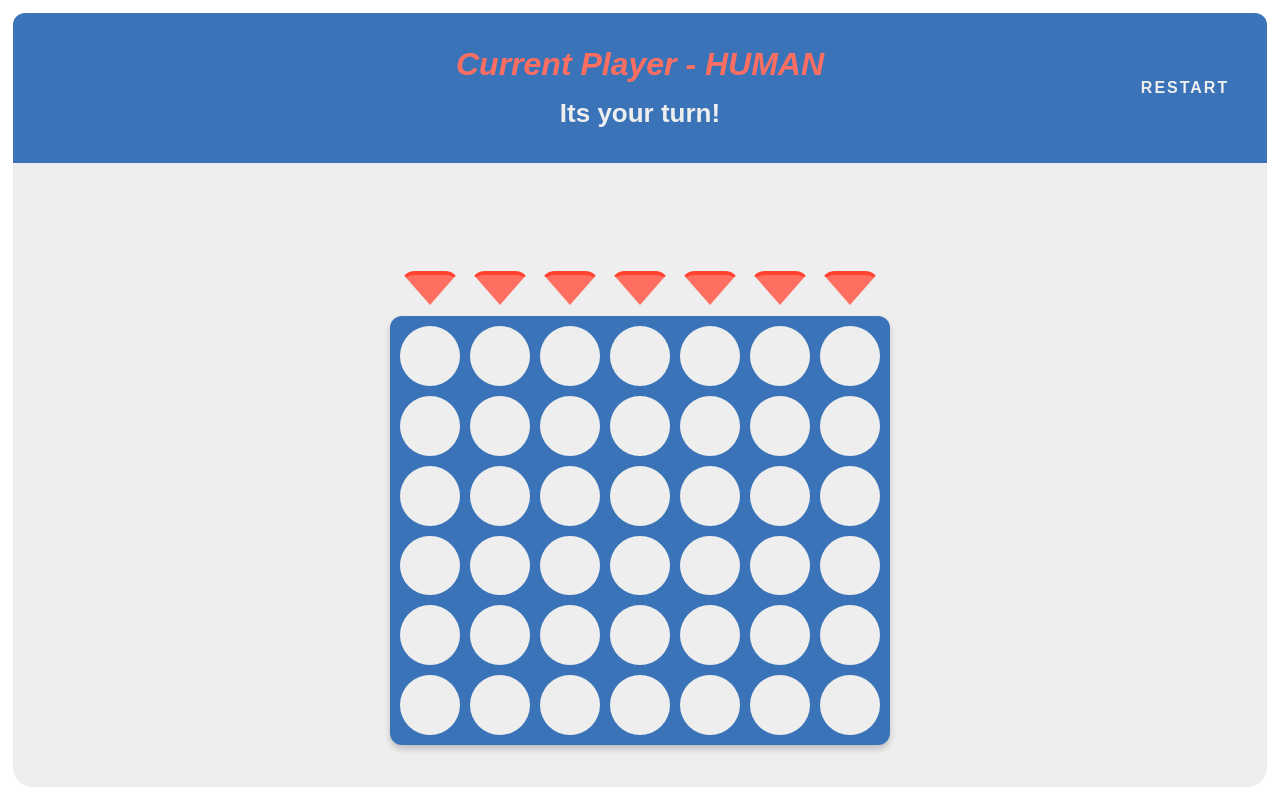
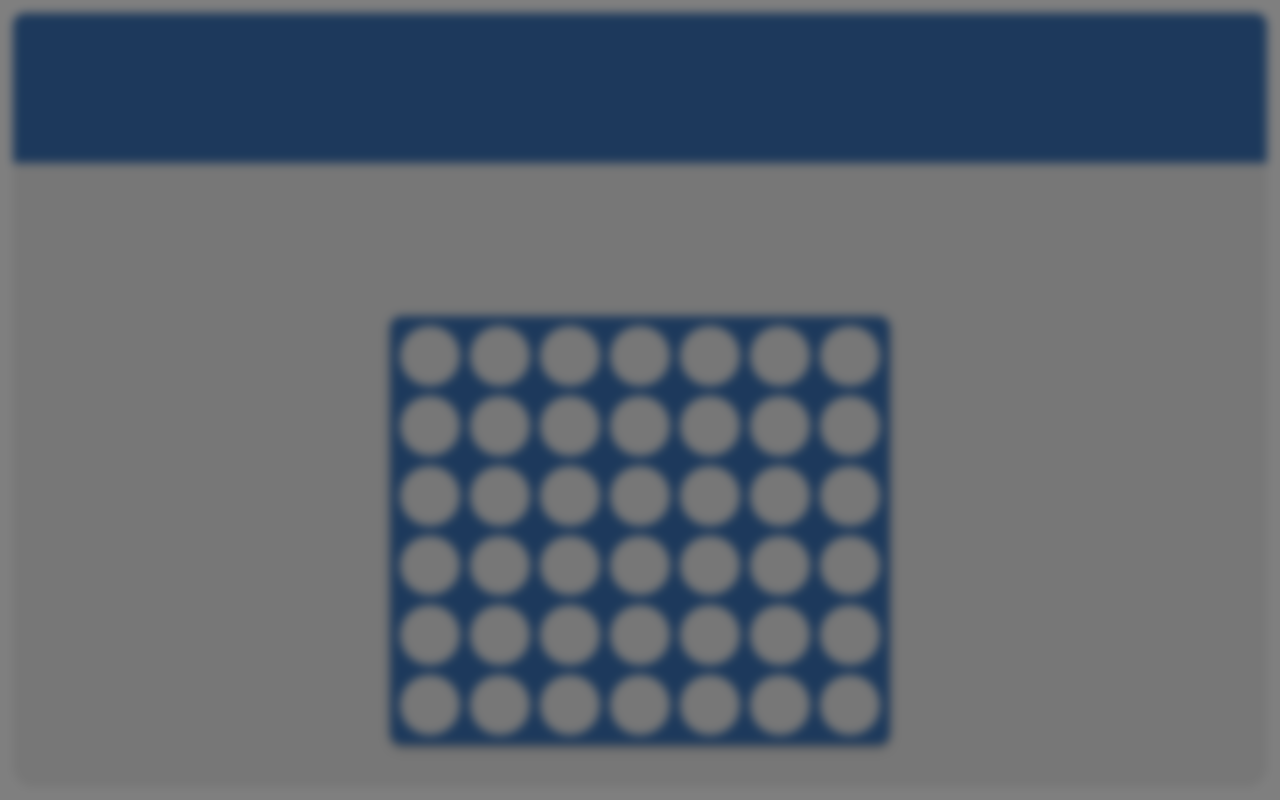
Before and after one commit to DaleKMillington/all-four, a React (Vite) app: page / in a window 1280 px wide. Built offline with nearby package versions, Linux system fonts and the light colour scheme.

Commit message:
Added fade overlay for modal to sit upon

```diff
--- a/src/App.tsx
+++ b/src/App.tsx
@@ -1,12 +1,19 @@
 // Project
 import { StatPanel } from "./components/statPanel/StatPanel";
 import { Game } from "./game/Game";
-
+import { gamePhase as gamePhaseConst } from "./constants/gamePhase.const";
+import { useGameContext } from "./game/GameContext";
+import { Fade } from "./components/fade/Fade";
 
 // Component
 export const App = () => {
+    const { gameState } = useGameContext();
+    const showSetupPanel = gameState.gamePhase === gamePhaseConst.notStarted;
     return (
         <>
+            { showSetupPanel && (
+                <Fade />
+            ) }
             <StatPanel />
             <Game />
         </>
--- /dev/null
+++ b/src/components/fade/Fade.tsx
@@ -0,0 +1,11 @@
+// Local
+import './fade.scss';
+
+// Component
+export const Fade = () => {
+    return (
+        <div className='fade fade__apply'>
+
+        </div>
+    )
+};
--- /dev/null
+++ b/src/components/fade/fade.scss
@@ -0,0 +1,18 @@
+.fade {
+    position: absolute;
+    top: 0;
+    left: 0;
+    width: 100%;
+    height: 100%;
+    z-index: 20;
+    background-color: rgba(0, 0, 0, 0.5);
+    backdrop-filter: blur(5px);
+    -webkit-backdrop-filter: blur(5px);
+    pointer-events: none;
+    opacity: 0;
+    transition: opacity .2s ease-in;
+
+    &__apply {
+        opacity: 1;
+    }
+}
--- a/src/components/statPanel/StatPanel.tsx
+++ b/src/components/statPanel/StatPanel.tsx
@@ -106,11 +106,12 @@ export const StatPanel = () => {
 
     const isPlayerAI = currentPlayer === currentPlayerConst.ai;
 
+    const hasGameNotStarted = gamePhase === gamePhaseConst.notStarted;
     const isGameInProgress = gamePhase === gamePhaseConst.inProgress;
     const isGameWon = gamePhase === gamePhaseConst.won;
     const isGameDraw = gamePhase === gamePhaseConst.draw;
 
-    const shouldShowRestart = !isPlayerAI || !isGameInProgress;
+    const shouldShowRestart = !isPlayerAI && !(isGameInProgress || hasGameNotStarted);
 
     const restartOnClick = () => dispatch({ type: actions.RESET_GAME });
 
--- a/src/game/GameState.ts
+++ b/src/game/GameState.ts
@@ -46,7 +46,7 @@ export const initialState = {
     currentPlayer: currentPlayer.human,
     currentPlayerColor: currentPlayerColor.red,
     firstPlayer: true,
-    gamePhase: gamePhase.inProgress,
+    gamePhase: gamePhase.notStarted,
 };
 
 // Reducer
--- a/src/scss/_global.scss
+++ b/src/scss/_global.scss
@@ -1,6 +1,7 @@
 // Contains global styles
 
 body {
+    position: relative;
     font-family: 'Arial', sans-serif;
     background: #FFF;
     padding: 1vw;
```
Also changed, not shown: src/main.tsx (+6 -8 lines). Lines whose indentation alone changed are shown as unchanged.
